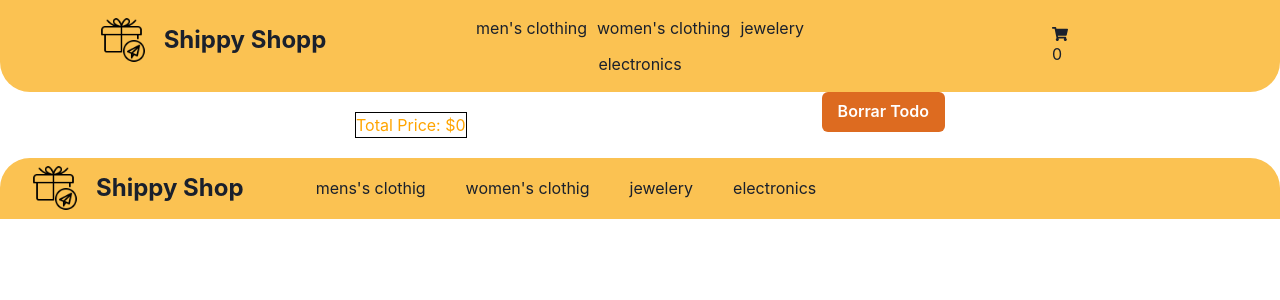
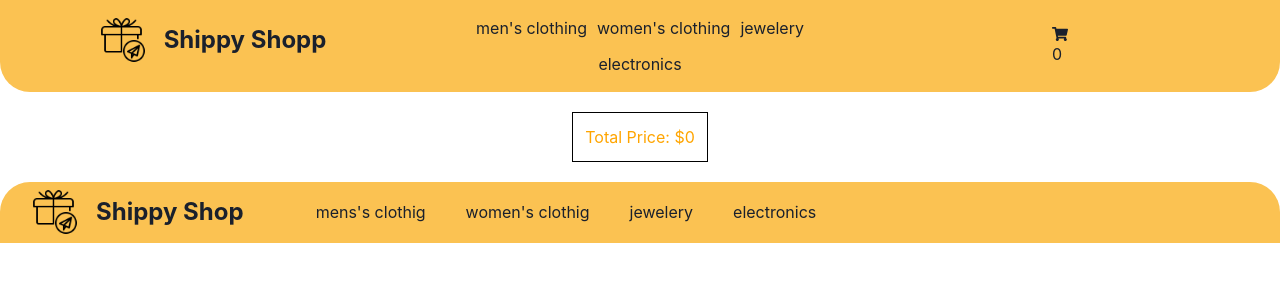
Before and after one commit to juanlujan22/shippy-shopp, a React (Vite) app: page /cart in a window 1280 px wide. Shown: the top 300 px of the page. Built offline with nearby package versions, Linux system fonts and the light colour scheme.

Commit message:
formulario, checkout

```diff
--- a/src/App.jsx
+++ b/src/App.jsx
@@ -5,7 +5,8 @@ import { ItemDetailContainer } from "./components/ItemDetailContainer/ItemDetail
 import { BrowserRouter, Routes, Route, Navigate } from "react-router-dom";
 import { Cart } from "./components/Cart/Cart";
 import  CartContextProvider  from "./context/CartContext";
-
+import CheckOut from "./components/CheckOut/CheckOut";
+import Orden from "./components/Orden/Orden";
 function App() {
   return (
     <>
@@ -17,6 +18,8 @@ function App() {
             <Route path="/category/:category" element={<ItemListContainer />} />
             <Route path="/producto/:id" element={<ItemDetailContainer />} />
             <Route path="/cart" element={<Cart />} />
+            <Route path="/compra" element={<CheckOut />} />
+            <Route path="/orden" element={<Orden />} />
             <Route path="*" element={<Navigate to="/" />} />
           </Routes>
           <Footer />
--- a/src/components/Cart/Cart.jsx
+++ b/src/components/Cart/Cart.jsx
@@ -1,34 +1,104 @@
 import { CartContext } from "../../context/CartContext";
-import { useContext } from "react";
-import { Center, VStack, HStack, Image, Text, Button, Box } from "@chakra-ui/react";
+import { useContext, useEffect, useState } from "react";
+import {
+  Center,
+  VStack,
+  HStack,
+  Image,
+  Text,
+  Button,
+  Box,
+} from "@chakra-ui/react";
+import { useNavigate } from "react-router-dom";
+
 export function Cart() {
-  const { cartList, deleteItem, removeList, totalPrice } = useContext(CartContext);
-  const render= () => { return cartList.map( product =>{
+ const [visible, setVisible ]=useState(false)
+ console.log(visible)
+  const { cartList, deleteItem, removeList, totalPrice } =
+  useContext(CartContext);
+  const navigate = useNavigate();
+
+  useEffect(()=>{
+    if (cartList.length > 0) {
+      setVisible(true)
+    }
+  },[cartList]);
+
+  const renderBody = () => {
+    return cartList.map((product) => {
       return (
-      <Center  >
+        <Center>
           <VStack>
-          <HStack w="100vw" key={product.id} boxShadow="lg" p="6" rounded="md" spacing={10} bg="white" >
+            <HStack
+              w="100vw"
+              key={product.id}
+              boxShadow="lg"
+              p="6"
+              rounded="md"
+              spacing={10}
+              bg="white"
+            >
               <Image src={product.image} w="100px" />
               <Text as="b">Cantidad: {product.qty}</Text>
               <Text as="b">Producto: {product.title}</Text>
               <Text as="b">Precio: ${product.price}</Text>
-            <Button colorScheme="orange" onClick={()=>{deleteItem(product.id)}}>X</Button>
+              <Button
+                colorScheme="orange"
+                onClick={() => {
+                  deleteItem(product.id);
+                }}
+              >
+                X
+              </Button>
             </HStack>
           </VStack>
         </Center>
-    )})}
+      );
+    });
+  };
+
+
+ const onCompra = () => {
+    navigate("/compra");
+  };
+
+  const renderBtns = () => {
+    return (
+      <Box display="flex" justifyContent="space-evenly" alignItems="center" >
+          <Box>
+            <Button hidden={!visible} colorScheme="orange" onClick={() => removeList()}>
+              {" "}
+              Borrar Todo{" "}
+            </Button>
+          </Box>
+          <Box p="5" textStyle="h1" color="orange">
+            <Text
+              p={3}
+              display="flex"
+              justifyContent="center"
+              border="solid 0.5px black"
+            >
+              {" "}
+              Total Price: ${totalPrice()}
+            </Text>
+          </Box>
+          <Box>
+            <Button hidden={!visible} colorScheme="orange" onClick={()=>{onCompra()}} >
+              Comprar
+            </Button>
+          </Box>
+        </Box>
+    )
+  }
+
+
   return (
     <>
       <div>
-        {render()}
-        <Box display="flex" justifyContent="space-evenly" alignItem="center" >
-         <Box  p="5" textStyle='h1' color="orange" >
-          <Text display="flex" justifyContent="center" border= "solid 0.5px black" > Total Price: ${totalPrice()}</Text>
-         </Box>
-          <Button  colorScheme="orange" onClick={()=>removeList()}> Borrar Todo </Button>
-        </Box>
+         {renderBody()}
+         {renderBtns()}
+
       </div>
-
     </>
   );
 }
--- /dev/null
+++ b/src/components/CheckOut/CheckOut.jsx
@@ -0,0 +1,115 @@
+import { useContext, useState } from "react";
+import { CartContext } from "../../context/CartContext";
+import { useNavigate } from "react-router-dom";
+import {
+    Table,
+    Thead,
+    Tbody,
+    Tr,
+    Th,
+    Td,
+    TableCaption,
+    TableContainer,
+    FormControl,
+    FormLabel,
+    Center,
+    Input,
+    Text,
+    VStack,
+    Button,
+    Box
+  } from '@chakra-ui/react'
+const CheckOut = () => {
+    const navigate = useNavigate();
+    const [visible, setVisible]=useState(false)
+    const [input, setInput] = useState({
+        nombre:"",
+        apellido:"",
+        telefono:"",
+    })
+
+    console.log(input)
+    const {cartList}  = useContext(CartContext)
+
+    function handleSubmit(e) {
+        e.preventDefault()
+        console.log("submit")
+        setVisible(true)
+    }
+
+    const handleClick =()=>{
+        navigate("/orden")
+    }
+
+    const handleChange= e=>{
+        setInput({...input,
+        [e.target.name] : e.target.value})
+    }
+    const handleCancel =()=>{
+        navigate("/cart")
+    }
+    const renderFormulario =()=>{
+        return (
+            <VStack hidden={visible}>
+                <Text> Para continuar con la compra, por favor brindanos tus datos</Text>
+                <Center border="solid 0.5px black" p={10}>
+                <FormControl>
+                    <form onSubmit={handleSubmit}>
+                        <FormControl isRequired>
+                        <FormLabel>Nombre Completo</FormLabel>
+                        <Input value={input.name} onChange={handleChange} name="nombre" placeholder='Nombre Completo' />
+                        </FormControl>
+                        <FormControl isRequired>
+                        <FormLabel>Apellido</FormLabel>
+                        <Input value={input.apellido} onChange={handleChange} name="apellido" placeholder='Apellido' />
+                        </FormControl>
+                        <FormControl isRequired>
+                        <FormLabel>Telefono</FormLabel>
+                        <Input value={input.telefono} type="number" onChange={handleChange} name="telefono" placeholder='Telefono' />
+                        </FormControl>
+                        <Button type="submit" >Aceptar</Button>
+                        <Button onClick={()=>{handleCancel()}} > Cancelar </Button>
+                    </form>
+                </FormControl>
+                </Center>
+            </VStack>
+        )
+    }
+
+
+    const renderTable=()=>{
+        return cartList.map((product) => {
+        return (
+        <TableContainer p={10}>
+            <Table variant='striped' colorScheme='teal'>
+                <Thead>
+                <Tr>
+                    <Th>Producto</Th>
+                    <Th>Cantidad</Th>
+                    <Th>Precio</Th>
+                </Tr>
+                </Thead>
+                <Tbody>
+                <Tr>
+                    <Td>{product.title}</Td>
+                    <Td>{product.qty}</Td>
+                    <Td>{product.price}</Td>
+                </Tr>
+                </Tbody>
+            </Table>
+            <Box display="flex" flexDirection="row-reverse" justifyContent="space-around" >
+              <Button hidden={!visible} colorScheme="orange" onClick={()=>{handleClick()}} >Terminar la Comprar</Button>
+            </Box>
+        </TableContainer>
+        );
+        });
+    };
+
+  return (
+    <div>
+        {renderFormulario()}
+        {renderTable()}
+    </div>
+  )
+}
+export default CheckOut
--- /dev/null
+++ b/src/components/Orden/Orden.jsx
@@ -0,0 +1,6 @@
+const Orden = () => {
+  return (
+    <div>Orden</div>
+  )
+}
+export default Orden
```
Lines whose indentation alone changed are shown as unchanged.
